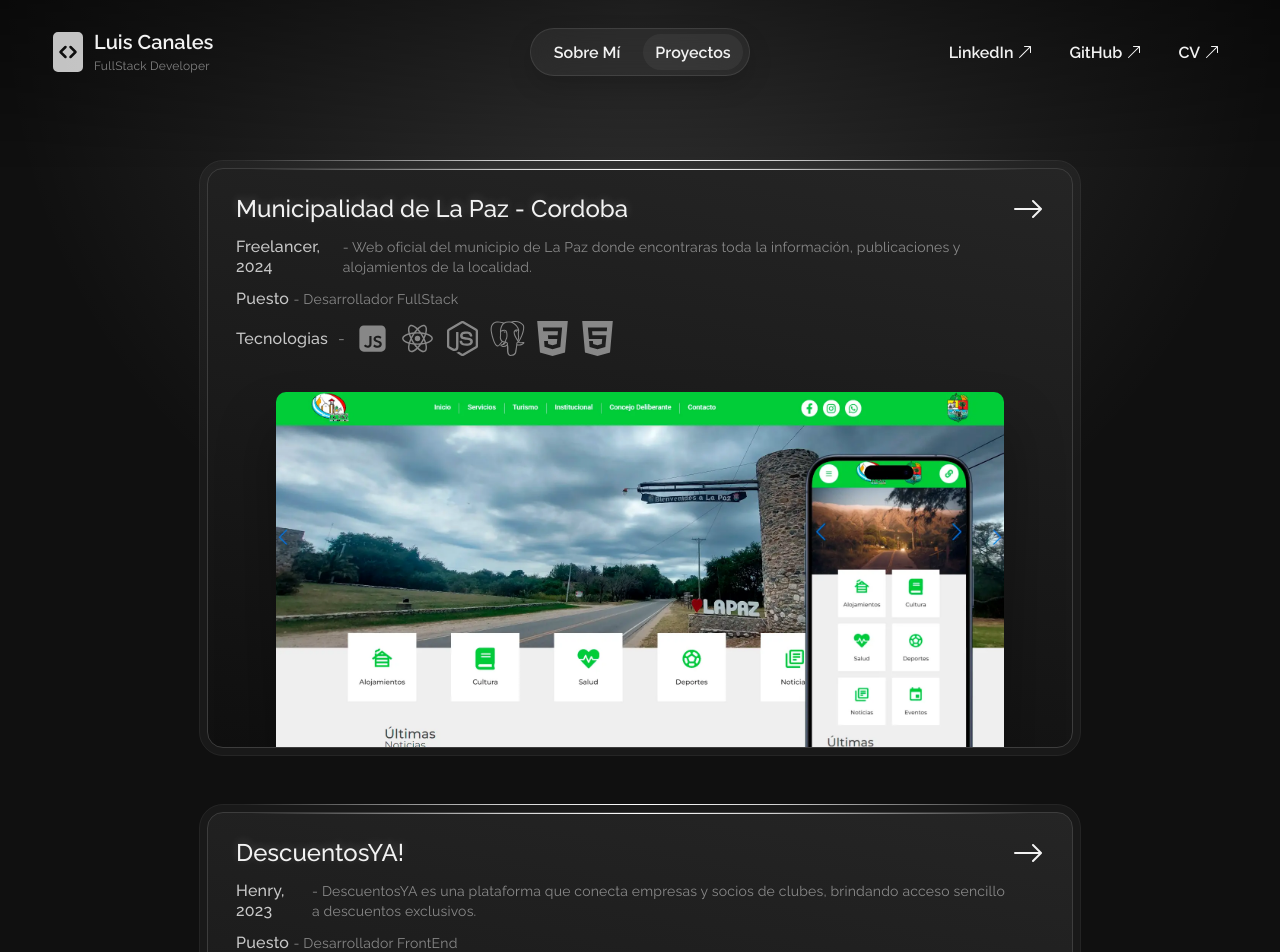
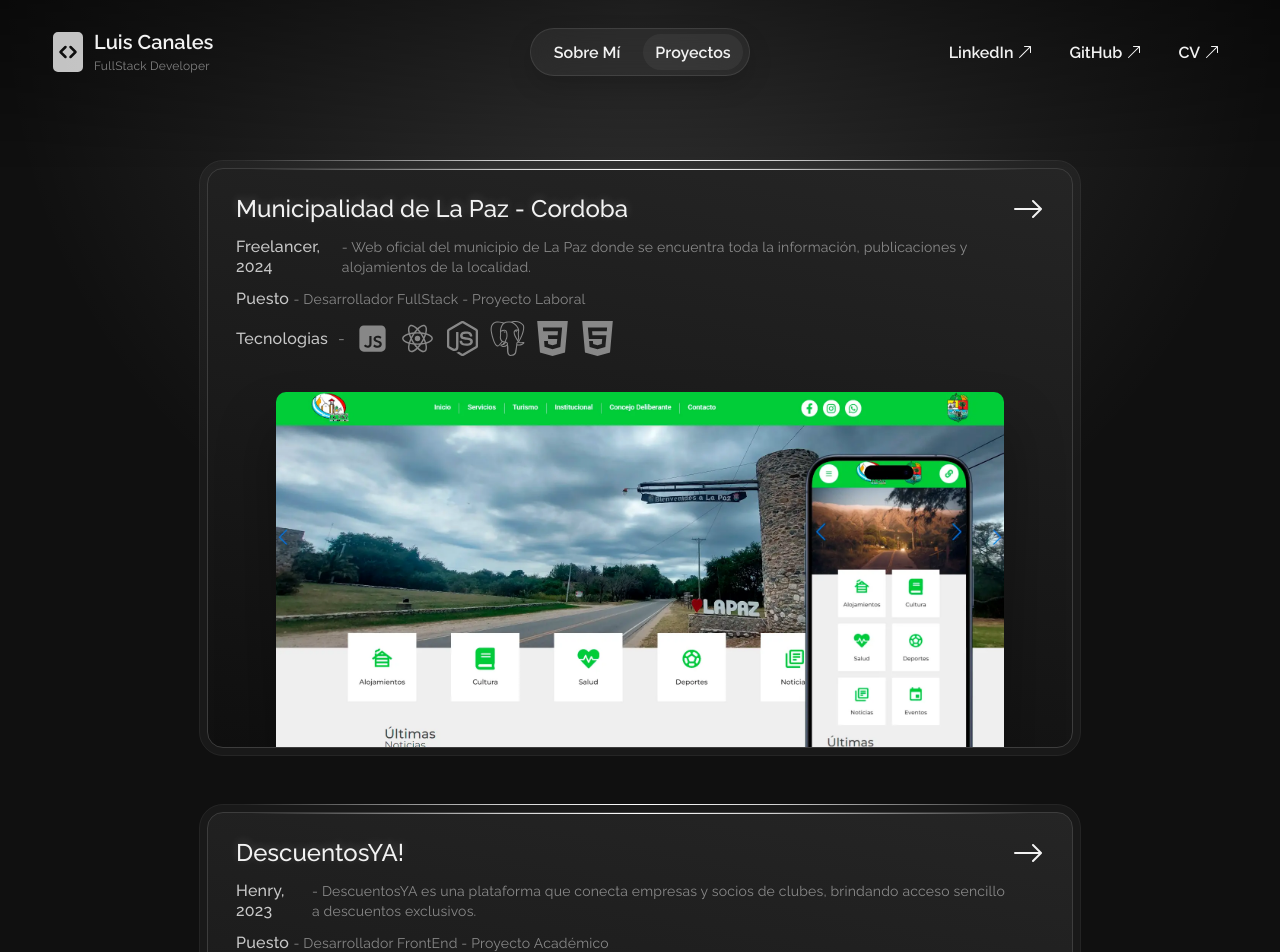
Before and after one commit to SnowDevLC/Portfolio, a React (Vite) app in the folder client/: page /projects in a window 1280 px wide. Shown: the top 952 px of the page. Built offline with nearby package versions, Linux system fonts and the light colour scheme.

Commit message:
fix(db): add description project

```diff
--- a/client/src/assets/db.js
+++ b/client/src/assets/db.js
@@ -1,10 +1,10 @@
 export const projects = [
   {
     "name": "Municipalidad de La Paz - Cordoba",
-    "description": "Web oficial del municipio de La Paz donde encontraras toda la información, publicaciones y alojamientos de la localidad.",
+    "description": "Web oficial del municipio de La Paz donde se encuentra toda la información, publicaciones y alojamientos de la localidad.",
     "skills": ["JavaScript", "React.js", "Node.js", "PostgreSQL", "CSS", "HTML"],
     "company": "Freelancer",
-    "position": "Desarrollador FullStack",
+    "position": "Desarrollador FullStack - Proyecto Laboral",
     "age": 2024,
     "github": "https://github.com/SnowDevLC/Projects/tree/main/Countries-APP",
     "deploy": "https://munilapazcba.gob.ar",
@@ -17,7 +17,7 @@ export const projects = [
     "description": "DescuentosYA es una plataforma que conecta empresas y socios de clubes, brindando acceso sencillo a descuentos exclusivos.",
     "skills": ["JavaScript", "Next.js", "React.js", "Node.js", "Prisma", "Tailwind", "HTML"],
     "company": "Henry",
-    "position": "Desarrollador FrontEnd",
+    "position": "Desarrollador FrontEnd - Proyecto Académico",
     "age": 2023,
     "github": "https://github.com/CebrasDevs/DescuentosYa",
     "isDeploy": false,
@@ -30,7 +30,7 @@ export const projects = [
     "description": "SPA sobre una temática de países para poner en práctica todo lo aprendido.",
     "skills": ["JavaScript", "React.js", "Node.js", "PostgreSQL", "CSS", "HTML"],
     "company": "Henry",
-    "position": "Desarrollador FullStack",
+    "position": "Desarrollador FullStack - Proyecto Académico",
     "age": 2023,
     "github": "https://github.com/SnowDevLC/Projects/tree/main/Countries-APP",
     "isDeploy": false,
```
